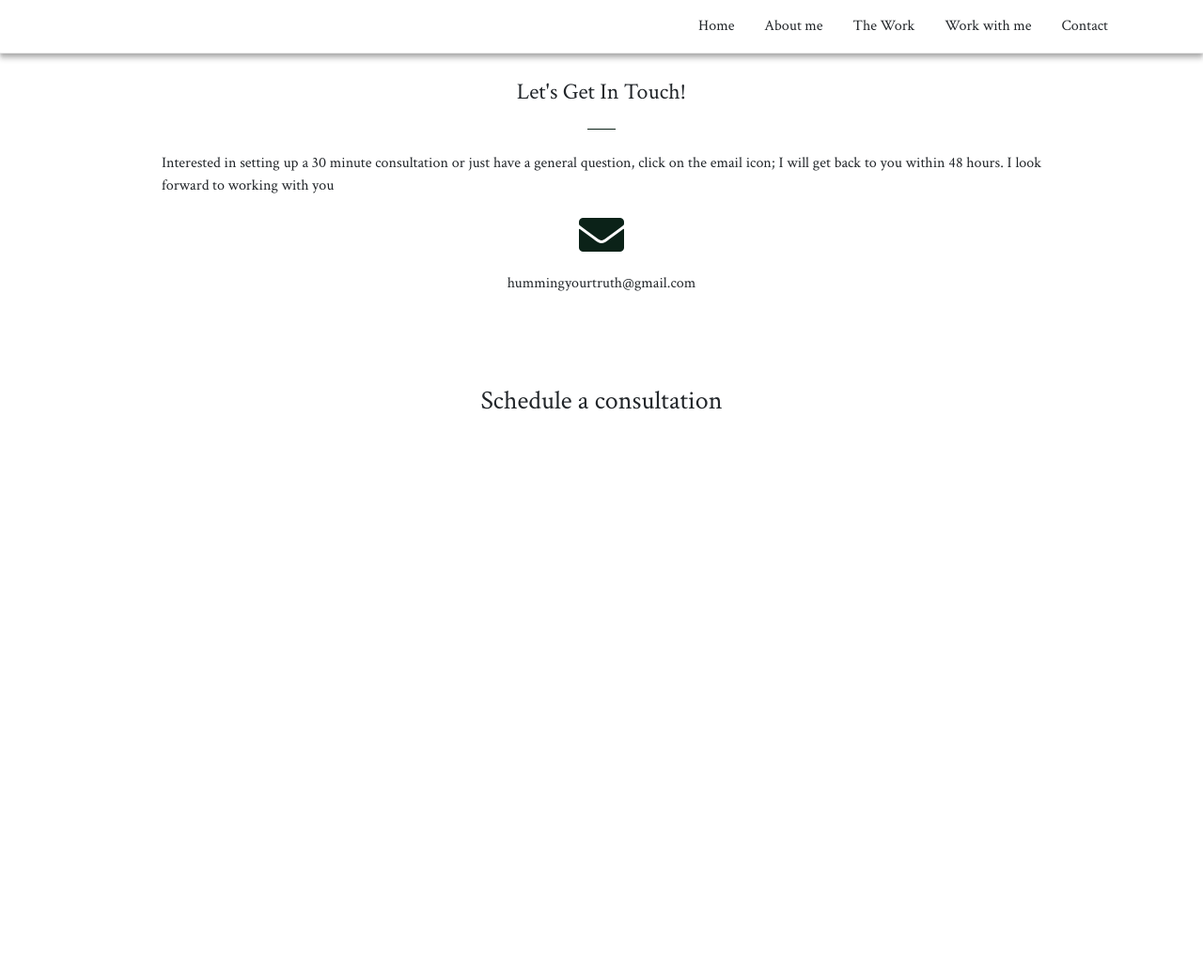
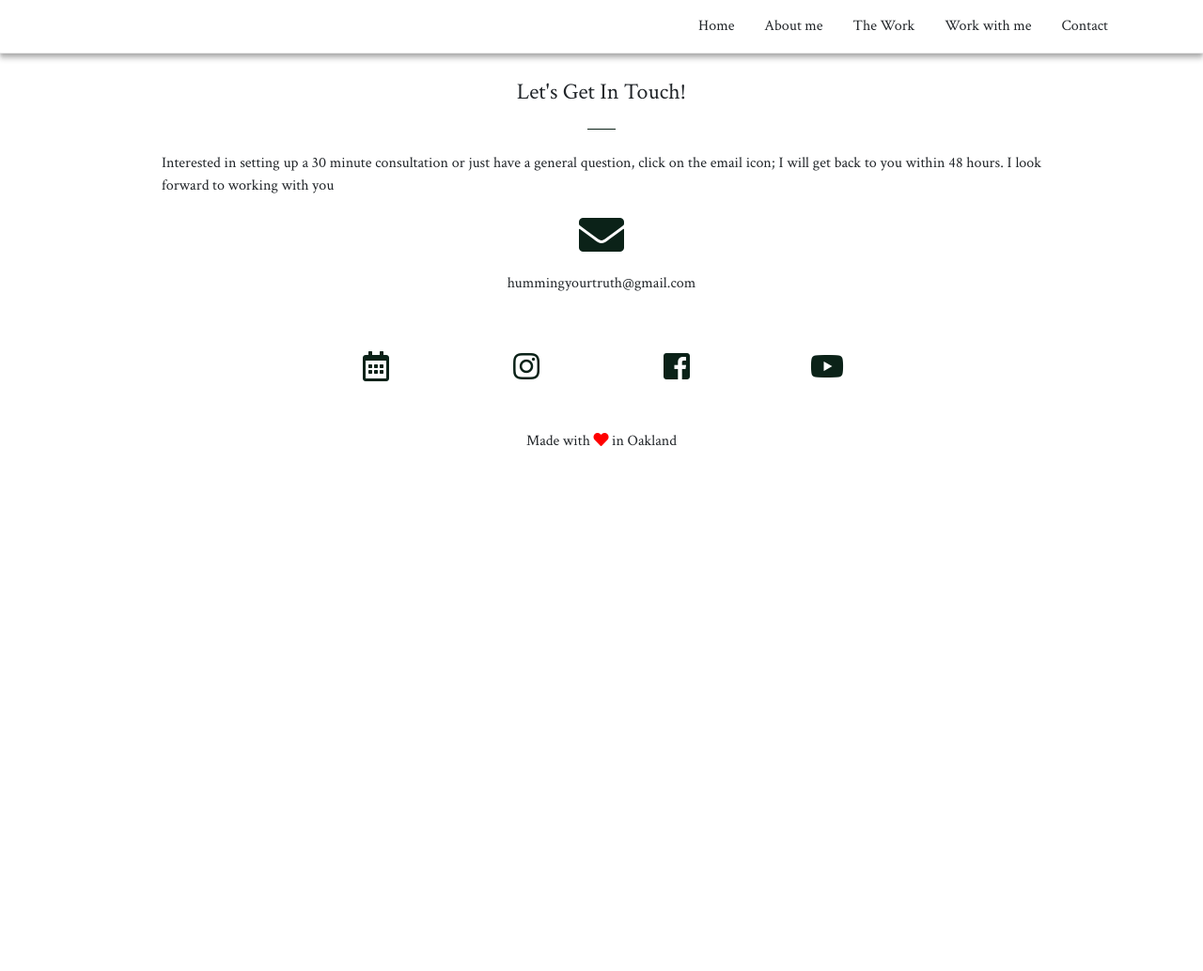
Before and after one commit to karolina-benitez/humming-your-truth, a website: page pages/contact.html in a window 1280 px wide. Shown: the top 1034 px of the page at 94% size. After the commit the page ends 800 px from the top, so only its background shows below. Drawn offline with Linux system fonts and the light colour scheme; a script that the page names is missing.

Commit message:
Replace calendly w/ square

```diff
--- a/pages/contact.html
+++ b/pages/contact.html
@@ -84,14 +84,7 @@
         <!-- twitter -->
         <!-- instagram -->
       </div>
-      <div class="calendly">
-        <!-- Calendly inline widget begin -->
-        <h3>Schedule a consultation</h3>
-        <div class="calendly-inline-widget" data-url="https://calendly.com/hummingyourtruth"
-          style="min-width:320px;height:580px;"></div>
-        <script type="text/javascript" src="https://assets.calendly.com/assets/external/widget.js"></script>
-        <!-- Calendly inline widget end -->
-      </div>
+      <!-- Start Square Appointments Embed Code --><script src='https://square.site/appointments/buyer/widget/boz4ipaw3e9wnv/9SM3NPNE4NW79.js'></script><!-- End Square Appointments EmbedCode -->
     </div>
     </div>
     <div class="gridContainer socMedia">
```
